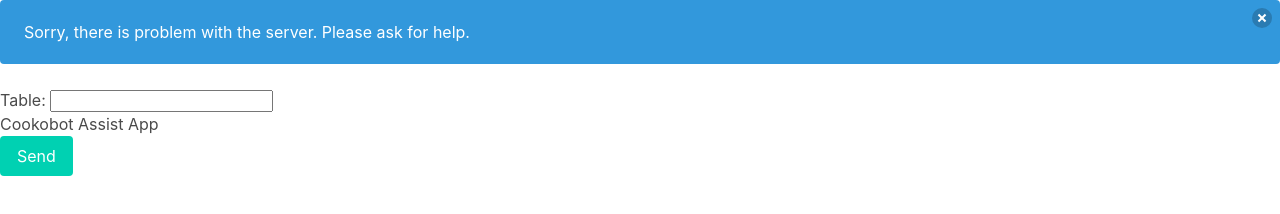
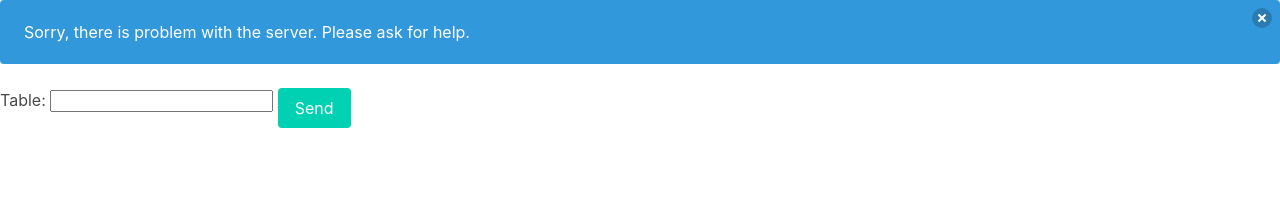
Before and after one commit to Real-Delusion/cookobot-assist, a website: page www/index.html in a window 1280 px wide. Drawn offline with Linux system fonts and the light colour scheme; no server answers.

Commit message:
Minor changes

```diff
--- a/www/index.html
+++ b/www/index.html
@@ -24,19 +24,14 @@
             <button class="delete"></button>
             Sorry, there is problem with the server. Please ask for help.
         </div>
-        <!--  -->
 
-        <!-- Config -->
+        <!-- Config (only admin) -->
         <label for="table">Table: </label>
         <input v-model="table" name="table" type="number">
-        <!-- -->
 
-
-        <h1>Cookobot Assist App</h1>
+        <!-- Send issue screen -->
         <button onclick="sendIssue()" class="button is-primary">Send</button>
     </div>
 </body>
 <script src="js/main.js"></script>
-
-
 </html>
```
